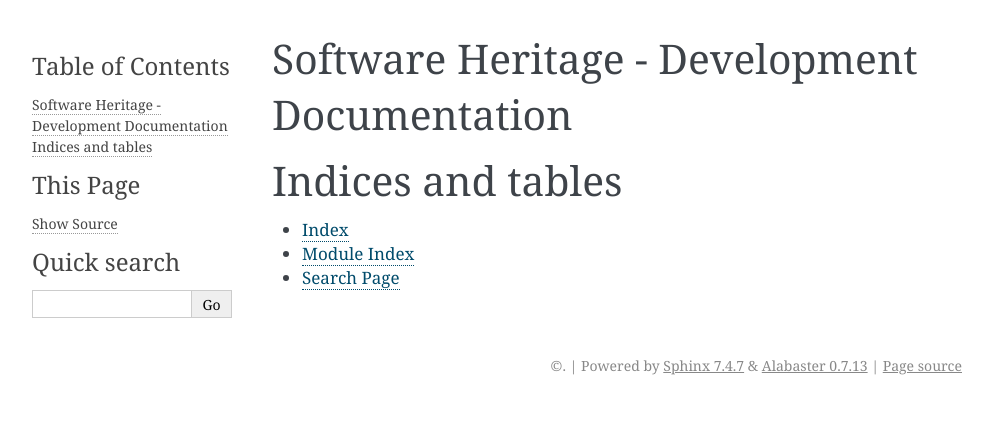
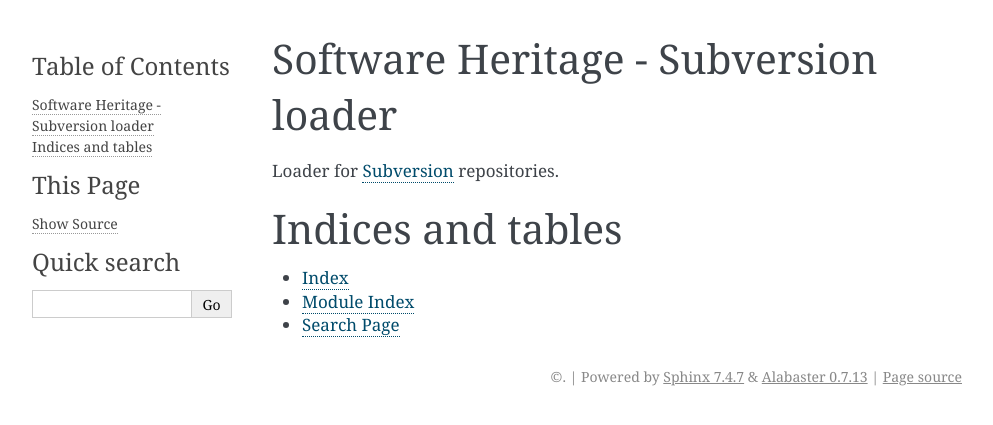
Before and after one commit to SoftwareHeritage/swh-loader-svn, a Sphinx documentation site: the page built from docs/index.rst, in a window 1280 px wide. Shown: the top 425 px of the page, without its empty margins (148-1141 px from the left). Built offline with Sphinx 7.4.7, drawn with Linux system fonts in a browser that asks for light colours.

Commit message:
docs: add title and brief module description

```diff
--- a/docs/index.rst
+++ b/docs/index.rst
@@ -1,12 +1,14 @@
 .. _swh-loader-svn:
 
-Software Heritage - Development Documentation
-=============================================
+Software Heritage - Subversion loader
+=====================================
+
+Loader for `Subversion <https://subversion.apache.org/>`_ repositories.
+
 
 .. toctree::
    :maxdepth: 2
    :caption: Contents:
-
 
 
 Indices and tables
```
